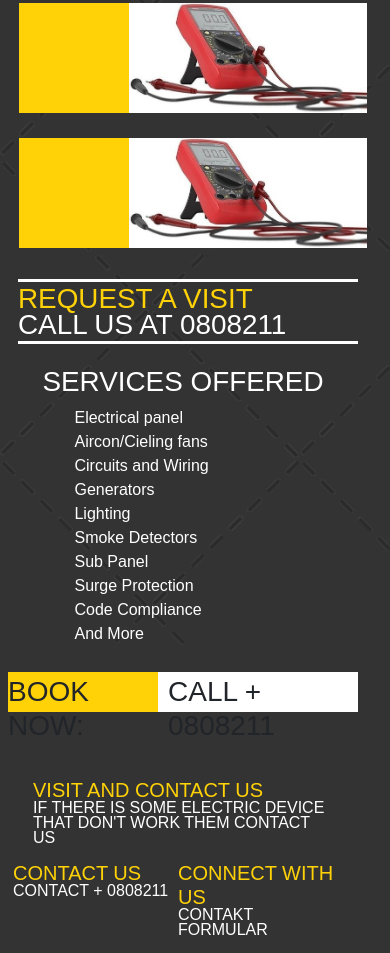
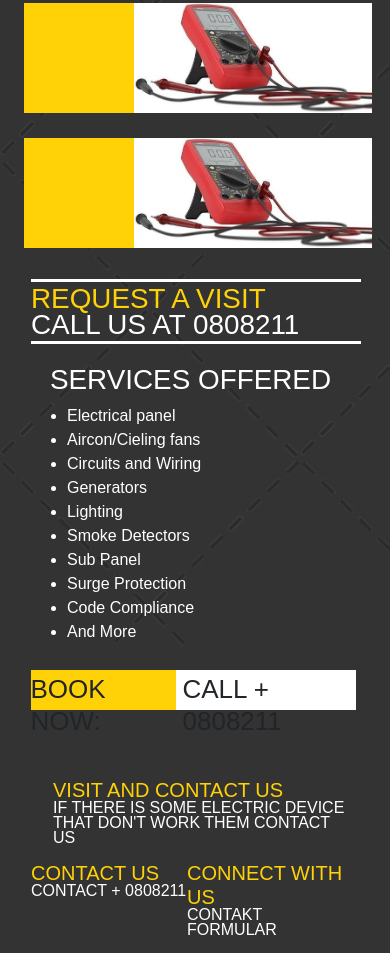
Before and after one commit to HenrikFrankMogensen/jesper, a plain HTML site: page index.html in a window 390 px wide. Shown: the part 1042-1995 px from the top of the page. Drawn offline with Linux system fonts and the light colour scheme; a web font is replaced by a local one.

Commit message:
Add files via upload

```diff
--- a/assets/css/navbar.css
+++ b/assets/css/navbar.css
@@ -1,7 +1,6 @@
 * {
   margin: 0;
   padding: 0;
-  list-style: none;
   text-decoration: none;
   box-sizing: border-box;
 }
@@ -15,7 +14,7 @@ body {
   display: flex;
   width: 100%;
   height: 80px;
-  background: white;
+  background-color: white;
   align-items: center;
   justify-content: space-between;
   padding: 0 100px;
@@ -42,6 +41,7 @@ body {
 }
 
 .nav-links ul {
+  list-style: none;
   display: flex;
 }
 
@@ -77,12 +77,15 @@ body {
   .nav-links {
     height: 0px;
     position: absolute;
-    top: 70px;
+    top: 80px;
     left: 0;
     right: 0;
-    width: 100%;
+    width: 150px;
     background: white;
     overflow: hidden;
+    border-radius: 0 0 20px 0;
+    border-right: 1px solid #FFD207;
+    border-bottom: 1px solid #FFD207;
   }
 }
 
@@ -94,7 +97,7 @@ body {
 
 @media only screen and (max-width: 768px) {
   .nav-links.active {
-    height: 150px;
+    height: 115px;
   }
 }
 
@@ -107,7 +110,6 @@ body {
 
 @media only screen and (max-width: 768px) {
   .nav-links ul li {
-    padding-top: 8px;
     margin-left: -32px;
   }
 }
--- a/assets/css/styles.css
+++ b/assets/css/styles.css
@@ -2,7 +2,7 @@
   display: block;
   margin: auto;
   position: relative;
-  z-index: 2;
+  z-index: 1;
 }
 
 #col-text {
@@ -53,7 +53,7 @@
   display: flex;
   margin-top: 25px;
   margin-bottom: 40px;
-  margin-left: 20px;
+  margin-left: 30px;
 }
 
 #yellow-box1 {
@@ -75,7 +75,7 @@
 #div-to-yellow-box-section {
   display: flex;
   margin-top: 25px;
-  margin-left: 20px;
+  margin-left: 30px;
 }
 
 #wrapper {
@@ -87,6 +87,8 @@
 
 #services-offered {
   color: white;
+  margin-top: 20px;
+  margin-left: 15px;
 }
 
 #list {
@@ -109,13 +111,6 @@
   position: relative;
 }
 
-.line {
-  height: 2px;
-  width: 350px;
-  margin-bottom: 15px;
-  margin-top: 5px;
-}
-
 #tilbud {
   display: flex;
   flex-direction: column;
@@ -125,50 +120,55 @@
 }
 
 #heading-yellow {
+  width: 330px;
   color: #FFD207;
   margin-bottom: 2px;
   border-top: 3px solid white;
-  margin-left: 10px;
+  margin-left: 23px;
 }
 
 #heading-white {
+  width: 330px;
   color: #ffffff;
   margin-top: -10px;
   border-bottom: 3px solid white;
-  margin-left: 10px;
+  margin-left: 23px;
 }
 
 #booking {
   display: flex;
   margin-top: 10px;
+  margin-left: 20px;
 }
 
 #book-yellow {
-  width: 150px;
+  width: 145px;
   height: 40px;
   background-color: #ffd207;
 }
 
 #book-now {
-  font-size: 28px;
+  font-size: 26px;
   font-family: Alatsi, sans-serif;
   display: flex;
   flex-direction: column;
   justify-content: center;
   align-items: center;
   padding-top: 3px;
+  margin-top: 1px;
 }
 
 #book-white {
-  width: 200px;
+  width: 180px;
   height: 40px;
   background-color: #FFFFFF;
 }
 
 #book-telefon {
-  font-size: 28px;
+  font-size: 26px;
   padding-top: 3px;
-  padding-left: 10px;
+  padding-left: 7px;
+  margin-top: 1px;
 }
 
 #footer {
@@ -177,6 +177,7 @@
 
 #visit {
   width: 300px;
+  margin-left: 40px;
 }
 
 #contact-us {
@@ -204,7 +205,7 @@
 
 #first-div {
   width: 180px;
-  margin-left: -10px;
+  margin-left: 8px;
 }
 
 #second-div {
@@ -223,12 +224,14 @@
   line-height: 32px;
   position: relative;
   z-index: 1;
+  margin-left: 20px;
 }
 
 #tekst-paragraph-top {
   width: 300px;
   position: relative;
   z-index: 1;
+  margin-left: 20px;
 }
 
 .background-grid {
--- a/index.html
+++ b/index.html
@@ -55,7 +55,7 @@
                         <h1 id="heading-yellow">REQUEST A VISIT</h1>
                         <h1 id="heading-white">CALL US AT 0808211</h1>
                     </div>
-                    <div class="line"></div>
+                    <div></div>
                 </div>
                 <div class="col" id="service-list">
                     <div>
```
